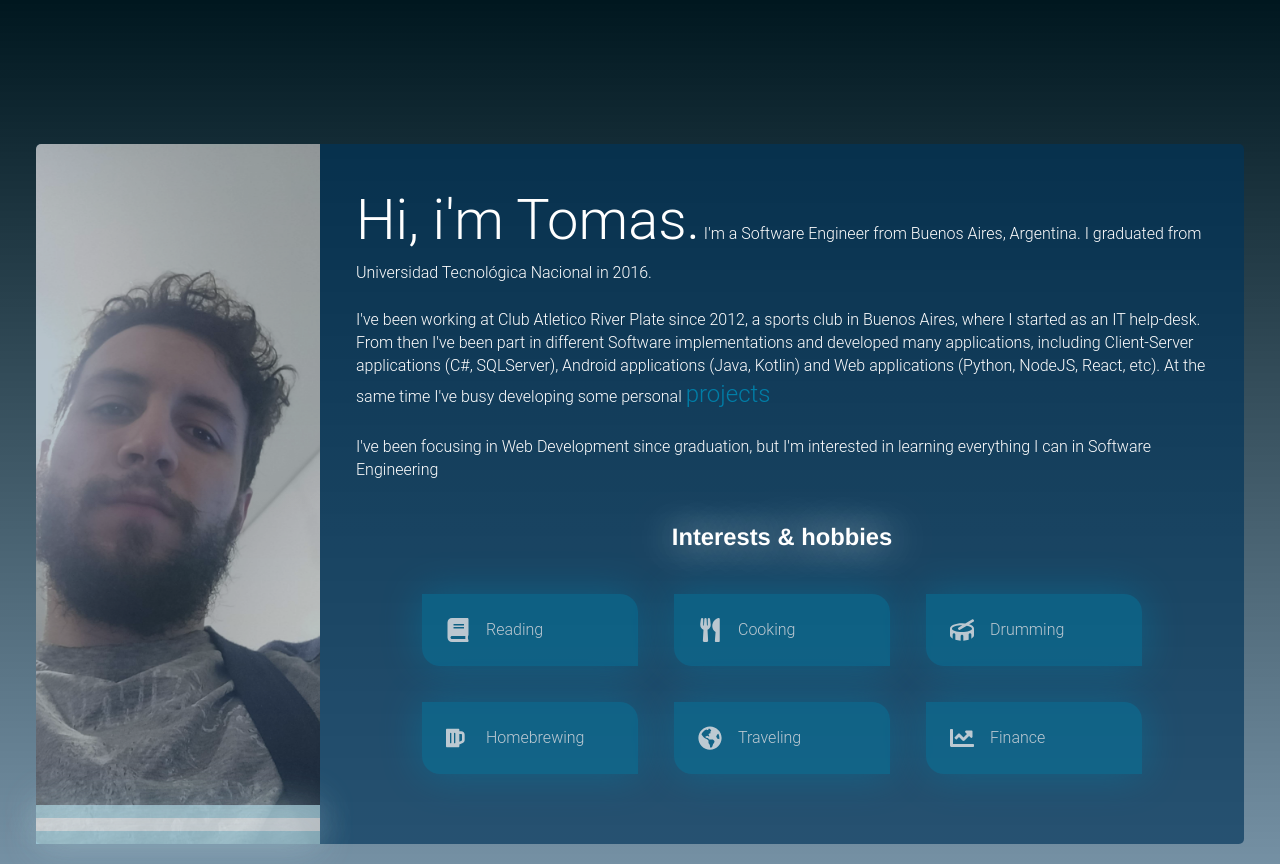
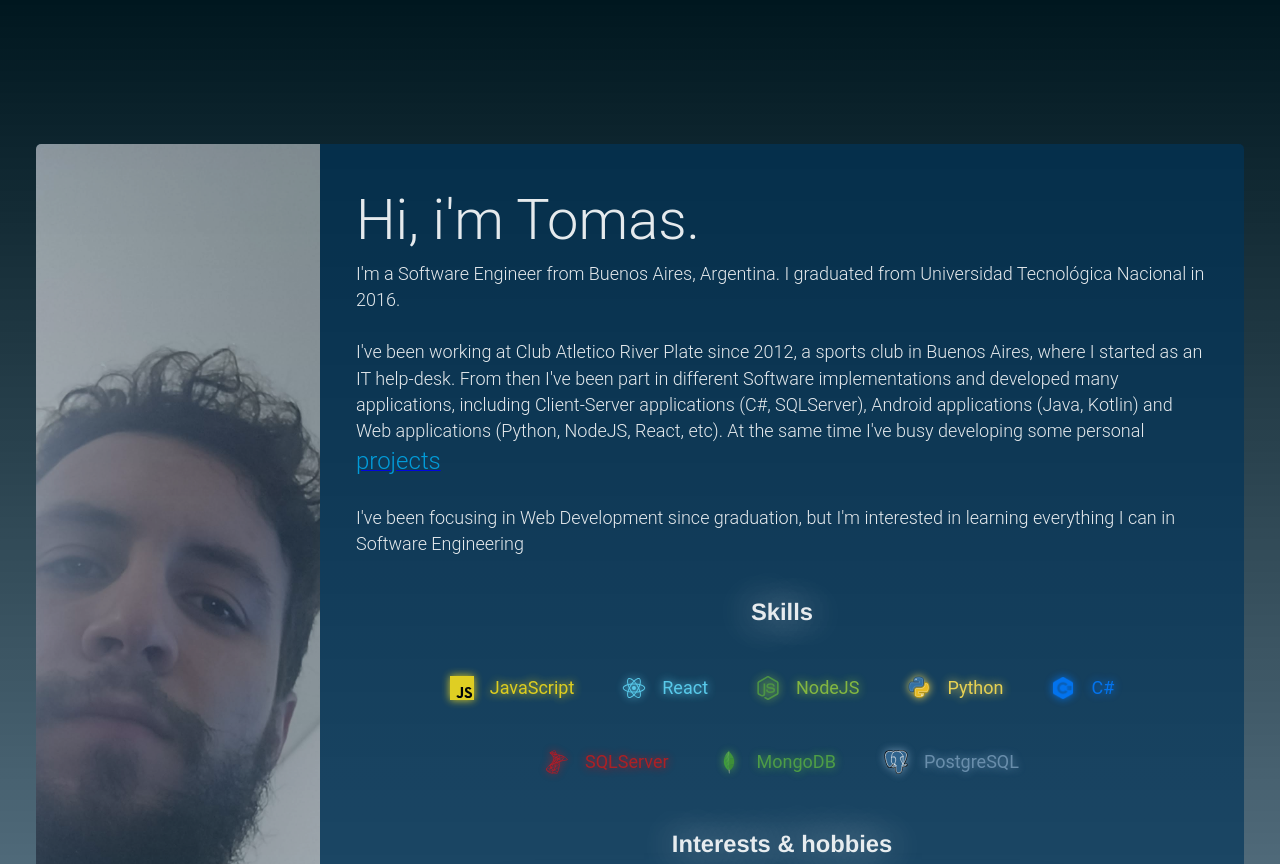
Before and after one commit to TomasSuarezL/gatsby-portfolio, a Gatsby site: page /about in a window 1280 px wide. Shown: the top 864 px of the page. Built offline with nearby package versions, Linux system fonts and the light colour scheme; Gatsby itself is replaced by a stand-in of ours.

Commit message:
UI fixes about, background y contact.

```diff
--- a/src/layouts/index.css
+++ b/src/layouts/index.css
@@ -4,6 +4,7 @@ html {
   -ms-text-size-adjust: 100%;
   -webkit-text-size-adjust: 100%;
   height: 100%;
+  overflow-y: auto;
 }
 body {
   margin: 0;
@@ -240,8 +241,7 @@ h1 {
   padding-top: 0;
   margin-bottom: 1.45rem;
   color: inherit;
-  font-family: -apple-system, BlinkMacSystemFont, Segoe UI, Roboto, Oxygen,
-    Ubuntu, Cantarell, Fira Sans, Droid Sans, Helvetica Neue, sans-serif;
+  font-family: -apple-system, BlinkMacSystemFont, Segoe UI, Roboto, Oxygen, Ubuntu, Cantarell, Fira Sans, Droid Sans, Helvetica Neue, sans-serif;
   font-weight: bold;
   text-rendering: optimizeLegibility;
   font-size: 2.25rem;
@@ -257,8 +257,7 @@ h2 {
   padding-top: 0;
   margin-bottom: 1.45rem;
   color: inherit;
-  font-family: -apple-system, BlinkMacSystemFont, Segoe UI, Roboto, Oxygen,
-    Ubuntu, Cantarell, Fira Sans, Droid Sans, Helvetica Neue, sans-serif;
+  font-family: -apple-system, BlinkMacSystemFont, Segoe UI, Roboto, Oxygen, Ubuntu, Cantarell, Fira Sans, Droid Sans, Helvetica Neue, sans-serif;
   font-weight: bold;
   text-rendering: optimizeLegibility;
   font-size: 1.62671rem;
@@ -274,8 +273,7 @@ h3 {
   padding-top: 0;
   margin-bottom: 1.45rem;
   color: inherit;
-  font-family: -apple-system, BlinkMacSystemFont, Segoe UI, Roboto, Oxygen,
-    Ubuntu, Cantarell, Fira Sans, Droid Sans, Helvetica Neue, sans-serif;
+  font-family: -apple-system, BlinkMacSystemFont, Segoe UI, Roboto, Oxygen, Ubuntu, Cantarell, Fira Sans, Droid Sans, Helvetica Neue, sans-serif;
   font-weight: bold;
   text-rendering: optimizeLegibility;
   font-size: 1.38316rem;
@@ -291,8 +289,7 @@ h4 {
   padding-top: 0;
   margin-bottom: 1.45rem;
   color: inherit;
-  font-family: -apple-system, BlinkMacSystemFont, Segoe UI, Roboto, Oxygen,
-    Ubuntu, Cantarell, Fira Sans, Droid Sans, Helvetica Neue, sans-serif;
+  font-family: -apple-system, BlinkMacSystemFont, Segoe UI, Roboto, Oxygen, Ubuntu, Cantarell, Fira Sans, Droid Sans, Helvetica Neue, sans-serif;
   font-weight: bold;
   text-rendering: optimizeLegibility;
   font-size: 1rem;
@@ -308,8 +305,7 @@ h5 {
   padding-top: 0;
   margin-bottom: 1.45rem;
   color: inherit;
-  font-family: -apple-system, BlinkMacSystemFont, Segoe UI, Roboto, Oxygen,
-    Ubuntu, Cantarell, Fira Sans, Droid Sans, Helvetica Neue, sans-serif;
+  font-family: -apple-system, BlinkMacSystemFont, Segoe UI, Roboto, Oxygen, Ubuntu, Cantarell, Fira Sans, Droid Sans, Helvetica Neue, sans-serif;
   font-weight: bold;
   text-rendering: optimizeLegibility;
   font-size: 0.85028rem;
@@ -325,8 +321,7 @@ h6 {
   padding-top: 0;
   margin-bottom: 1.45rem;
   color: inherit;
-  font-family: -apple-system, BlinkMacSystemFont, Segoe UI, Roboto, Oxygen,
-    Ubuntu, Cantarell, Fira Sans, Droid Sans, Helvetica Neue, sans-serif;
+  font-family: -apple-system, BlinkMacSystemFont, Segoe UI, Roboto, Oxygen, Ubuntu, Cantarell, Fira Sans, Droid Sans, Helvetica Neue, sans-serif;
   font-weight: bold;
   text-rendering: optimizeLegibility;
   font-size: 0.78405rem;
@@ -606,8 +601,7 @@ tt,
 code {
   background-color: hsla(0, 0%, 0%, 0.04);
   border-radius: 3px;
-  font-family: 'SFMono-Regular', Consolas, 'Roboto Mono', 'Droid Sans Mono',
-    'Liberation Mono', Menlo, Courier, monospace;
+  font-family: 'SFMono-Regular', Consolas, 'Roboto Mono', 'Droid Sans Mono', 'Liberation Mono', Menlo, Courier, monospace;
   padding: 0;
   padding-top: 0.2em;
   padding-bottom: 0.2em;
--- a/src/pages/about.js
+++ b/src/pages/about.js
@@ -9,6 +9,14 @@ import Travel from '../static/icons/travel.svg'
 import Cook from '../static/icons/cook.svg'
 import Finance from '../static/icons/finance.svg'
 import Brew from '../static/icons/homebrew.svg'
+import ReactLogo from '../static/icons/react-logo.svg'
+import JSLogo from '../static/icons/JS.svg'
+import NodeLogo from '../static/icons/nodejs.svg'
+import CSharpLogo from '../static/icons/c-sharp-logo.png'
+import SQLServerLogo from '../static/icons/SQLServer.svg'
+import PostgresLogo from '../static/icons/Postgresql.svg'
+import MongoLogo from '../static/icons/Mongo.svg'
+import PythonLogo from '../static/icons/Python.svg'
 
 const appear = keyframes`
  from {
@@ -16,7 +24,7 @@ const appear = keyframes`
   opacity: 0;
 }
  to {
-   opacity: 0.7;
+   opacity: 1;
   transform: translateY(0);
  }
 `
@@ -51,8 +59,9 @@ const AboutText = styled.div`
   flex: 3;
   display: flex;
   flex-direction: column;
-  font-size: 16px;
+  font-size: 1rem;
   animation: ${appear} 0.3s ease;
+  opacity: 0.9;
   @media (max-width: 1100px) {
     order: 2;
     padding-top: 0;
@@ -64,6 +73,7 @@ const Portratit = styled.div`
   justify-content: start;
   z-index: 1;
   flex: 1;
+  opacity: 0.6;
   @media (max-width: 1100px) {
     order: 1;
     position: initial;
@@ -119,7 +129,7 @@ const Interest = styled.div`
   background-color: ${palette.primary}aa;
   box-shadow: 0 0 40px ${palette.primary}aa;
   padding: 24px;
-  min-width: 12rem;
+  min-width: 15rem;
   margin: 1rem;
   opacity: 0;
   border-radius: 0 1rem 0rem 1rem;
@@ -136,6 +146,47 @@ const Interest = styled.div`
   }
 `
 
+const Skills = styled(Interests)``
+
+const Skill = styled.div`
+  display: flex;
+  flex-direction: row;
+  margin: 16px;
+  padding: 8px;
+  align-items: center;
+  justify-content: center;
+  opacity: 0;
+  animation: ${appear} 0.3s ${props => '0.' + Math.floor(props.order * 0.75)}s ease forwards;
+  svg, img {
+    width: 24px;
+    height: 24px;
+    fill: ${props => props.color}
+    margin: 0;
+    margin-right: 16px;
+    filter: drop-shadow( 0px 0px 4px ${props => props.color});
+  }
+  p{
+    flex: 1
+    margin: 0;
+    color: ${props => props.color}
+    text-shadow: 0 0 10px ${props => props.color};
+    max-width: 8rem;
+    font-weight: 400;
+  }
+`
+
+const StyledLink = styled(Link)`
+  span {
+    font-size: 3vh;
+    color: ${palette.light};
+  }
+  &:hover {
+    span {
+      color: ${palette.primary};
+    }
+  }
+`
+
 const flagStripes = ['#add8e6', '#fafafa', '#add8e6']
 
 const About = () => (
@@ -149,18 +200,54 @@ const About = () => (
       </Portratit>
       <AboutText>
         <p>
-          <span style={{ fontSize: 56 }}>Hi, i'm Tomas.</span> I'm a Software Engineer from Buenos Aires, Argentina. I graduated from Universidad Tecnológica Nacional in 2016. <br />
+          <span style={{ fontSize: 56 }}>Hi, i'm Tomas.</span>
+          <br /> I'm a Software Engineer from Buenos Aires, Argentina. I graduated from Universidad Tecnológica Nacional in 2016. <br />
           <br />
           I've been working at Club Atletico River Plate since 2012, a sports club in Buenos Aires, where I started as an IT help-desk. From then I've been part in different Software implementations
           and developed many applications, including Client-Server applications (C#, SQLServer), Android applications (Java, Kotlin) and Web applications (Python, NodeJS, React, etc). At the same time
           I've busy developing some personal{' '}
-          <Link style={{ textDecoration: 'none' }} to="/projects">
-            <span style={{ fontSize: 24, color: palette.primary }}>projects</span>
-          </Link>
+          <StyledLink to="/projects">
+            <span>projects</span>
+          </StyledLink>
           <br />
           <br /> I've been focusing in Web Development since graduation, but I'm interested in learning everything I can in Software Engineering
         </p>
         <div style={{ flex: 1 }} />
+        <Skills>
+          <h3>Skills</h3>
+          <Skill color="#f5de19" skillPoints="70" order="1">
+            <JSLogo />
+            <p>JavaScript</p>
+          </Skill>
+          <Skill color="#61dafb" skillPoints="55" order="2">
+            <ReactLogo />
+            <p>React</p>
+          </Skill>
+          <Skill color="#90c53f" skillPoints="50" order="3">
+            <NodeLogo />
+            <p>NodeJS</p>
+          </Skill>
+          <Skill color="#ffe253" skillPoints="40" order="4">
+            <PythonLogo />
+            <p>Python</p>
+          </Skill>
+          <Skill color="#007aff" skillPoints="70" order="5">
+            <img src={CSharpLogo} alt="C Sharp" />
+            <p>C#</p>
+          </Skill>
+          <Skill color="#bd1d1f" skillPoints="80" order="6">
+            <SQLServerLogo />
+            <p>SQLServer</p>
+          </Skill>
+          <Skill color="#54a744" skillPoints="40" order="7">
+            <MongoLogo />
+            <p>MongoDB</p>
+          </Skill>
+          <Skill color="#7397b4" skillPoints="40" order="8">
+            <PostgresLogo />
+            <p>PostgreSQL</p>
+          </Skill>
+        </Skills>
         <Interests key="interests">
           <h3>Interests & hobbies</h3>
           <Interest order="1">
--- a/src/pages/index.js
+++ b/src/pages/index.js
@@ -28,6 +28,7 @@ to {
 `
 
 const StyledLink = styled(Link)`
+  margin: 1rem;
   padding: 1rem;
   width: 15vw;
   border-radius: 3px;
@@ -201,7 +202,7 @@ const Portrait = styled.div`
     justify-content: center;
     align-items: center;
     flex: 1;
-    padding-right: 10vh;
+    padding-right: 10%;
     padding-top: 10vh;
     text-align: center;
     color: ${palette.lighter};
```
Also changed, not shown: src/pages/background.js (+15 -11 lines), src/pages/contact.js (+6 -4 lines).
